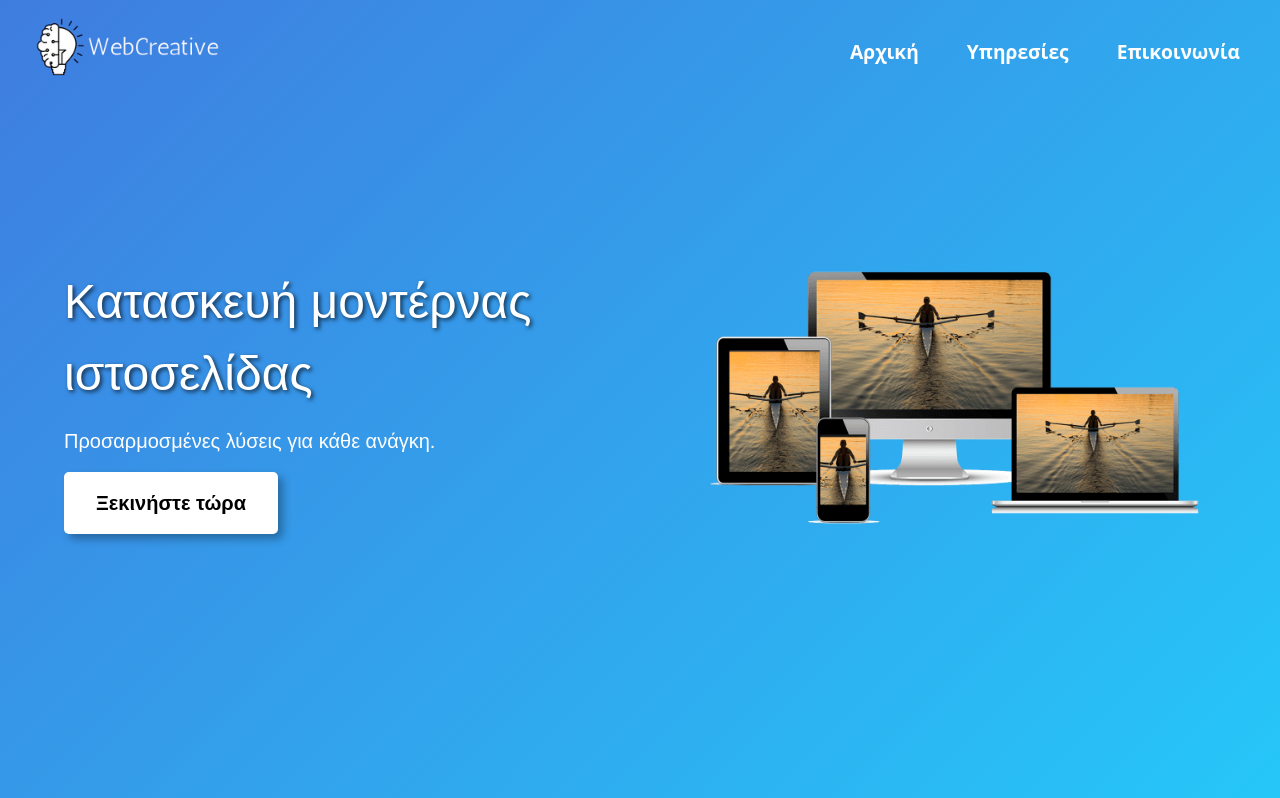
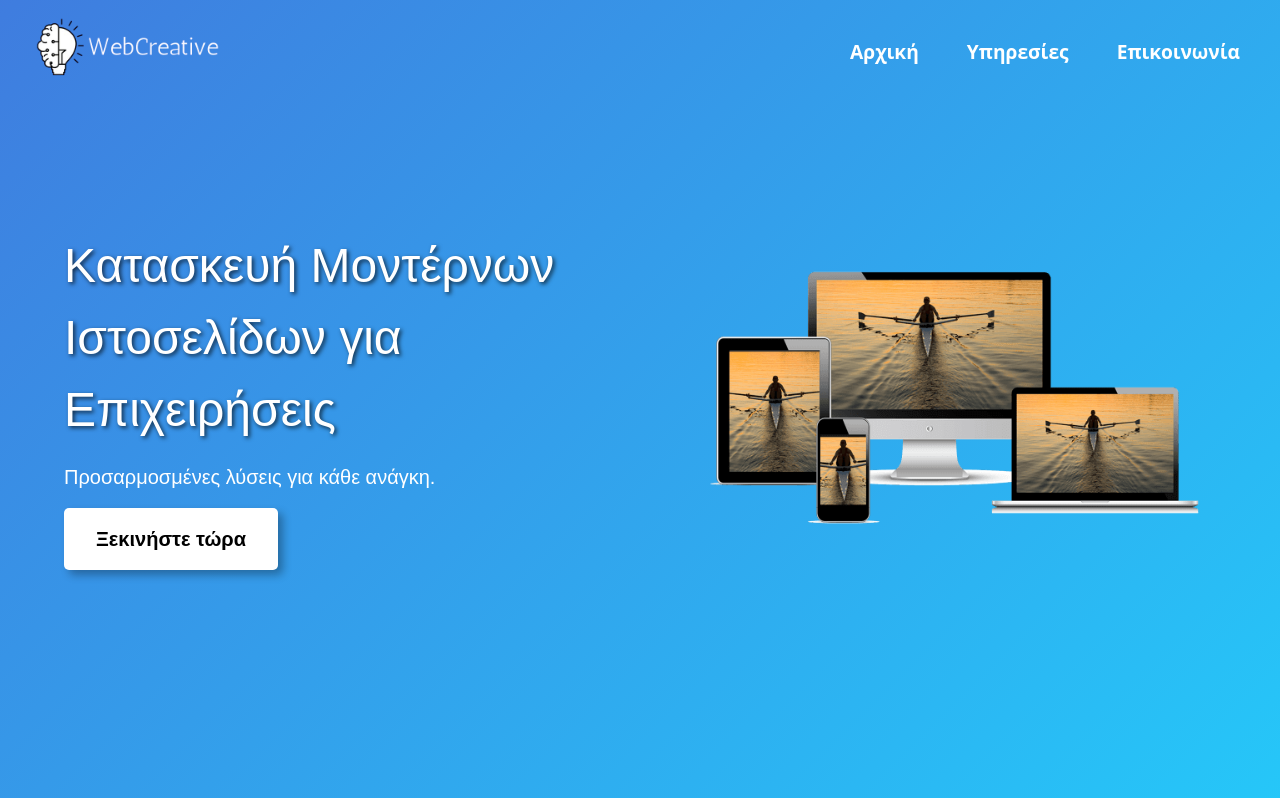
Before and after one commit to FlorianChazizi/webc, a Next.js app: page / in a window 1280 px wide. Shown: the top 798 px of the page. Built offline with nearby package versions, Linux system fonts and the light colour scheme.

Commit message:
seo changes

```diff
--- a/app/component/Hero.tsx
+++ b/app/component/Hero.tsx
@@ -14,7 +14,7 @@ const Hero: React.FC = () => {
   return (
     <div className="hero">
       <div className="hero-text">
-        <h2 data-aos="fade-down">Κατασκευή μοντέρνας ιστοσελίδας</h2>
+        <h1 data-aos="fade-down">Κατασκευή Μοντέρνων Ιστοσελίδων για Επιχειρήσεις</h1>
         <p data-aos="fade-right">Προσαρμοσμένες λύσεις για κάθε ανάγκη.</p>
         <button data-aos="fade-up">Ξεκινήστε τώρα</button>
 
--- a/app/component/Navbar.tsx
+++ b/app/component/Navbar.tsx
@@ -25,7 +25,6 @@ export default function Navbar() {
       <div className="max-w-7xl mx-auto px-4 sm:px-6 lg:px-8 py-5">
         <div className="flex justify-between h-16">
           <div className="flex-shrink-0 flex items-center">
-            <h1>
               <Image
                 src={logo}
                 className="rounded-full object-cover"
@@ -34,7 +33,6 @@ export default function Navbar() {
                 alt="Web Creative"
                 title="Web Creative"
               />
-            </h1>
           </div>
           <div className="hidden md:flex space-x-8 items-center">
             <a href="#" className="navlinks">
--- a/app/layout.tsx
+++ b/app/layout.tsx
@@ -14,8 +14,8 @@ const geistMono = Geist_Mono({
 });
 
 export const metadata: Metadata = {
-  title: "Web Creative",
-  description: "Generated by create next app",
+  title: "Web Creative - Modern Website Development & Design Services",
+  description: "We build modern websites, create custom designs, and help businesses grow with digital marketing and Eshop solutions. Contact us today!",
 };
 
 export default function RootLayout({
--- a/app/styles/hero.css
+++ b/app/styles/hero.css
@@ -18,7 +18,7 @@
   text-align: left;
 }
 
-.hero-text h2 {
+.hero-text h1 {
   font-size: 3rem;
   margin: 0 0 1rem;
   text-shadow: 2px 2px 4px rgba(0, 0, 0, 0.7);
```
